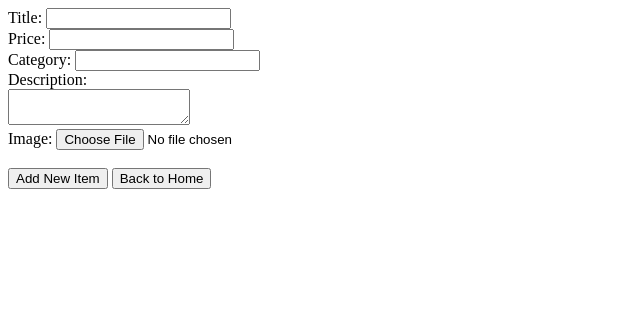
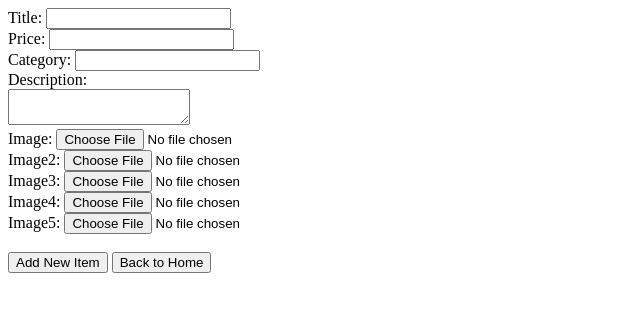
Before and after one commit to paoloreus/ItemsShowCase-DatabaseVersion, a PHP site: page /manageItems/addItems.php in a window 1280 px wide. Shown: the top 312 px of the page, without its empty margins (0-640 px from the left). Run offline with PHP 8.4, Linux system fonts and the light colour scheme; the visitor is signed in with stand-in values (Sample User, id 1).

Commit message:
Add Items upgraded to 5 items

```diff
--- a/databases/productsDB.php
+++ b/databases/productsDB.php
@@ -2,7 +2,7 @@
 
 Class productsDB extends mysqli{
     protected static $instance;
-    public function __construct($host = 'localhost', $username = 'root', $password = 'password', $database = 'items',
+    public function __construct($host = 'localhost', $username = 'root', $password ='', $database = 'items',
                                 $port = '3306', $socket = false)
     {
         mysqli_report(MYSQLI_REPORT_OFF);
--- a/manageItems/addItems.php
+++ b/manageItems/addItems.php
@@ -8,10 +8,34 @@ include __DIR__ . '/items.php';
 $item = new Items();
 
 if(isset($_REQUEST['action']) && $_REQUEST['action'] == 'add'){
-$query = sprintf("INSERT INTO %s (name, description, price, category, image) VALUES ('%s', '%s', '%0.2f', '%s', '%s')",
-Items::$table_name, $_REQUEST['name'], $_REQUEST['description'], $_REQUEST['price'], $_REQUEST['category'], $_REQUEST['image']);
+    $count=0;
+    $count2=1;
+    $imageString='';
+    $imageString2='';
 
-$item->query($query);
+    foreach ($_FILES['image'] as $image){
+        if(!$_FILES['image']['name'][$count]=='') {
+            $imageString .= ", image";
+            if ($count2 > 1) {
+                $imageString .= $count2;
+                $imageString2 .= "', '";
+            }
+            $imageString2 .= $_FILES['image']['name'][$count];
+            $name_file = "../images/" . basename($_FILES['image']['name'][$count]);
+            move_uploaded_file($_FILES['image']['tmp_name'][$count], $name_file);
+            $count2++;
+        }
+        $count++;
+    }
+    if($imageString==''){
+        $imageString = ", image";
+        $imageString2= "default.png";
+    }
+    $query = sprintf("INSERT INTO %s (name, description, price, category$imageString) VALUES ('%s', '%s', '%0.2f', '%s', '%s')",
+        Items::$table_name, $_REQUEST['name'], $_REQUEST['description'], $_REQUEST['price'], $_REQUEST['category'],$imageString2);
+
+    $item->query($query);
+
 header('Location: ../public/indexAdmin.php');
 
 }
@@ -30,7 +54,11 @@ header('Location: ../public/indexAdmin.php');
     Price: <input type="text" name="price"><br>
     Category: <input type="text" name="category"><br>
     Description: <br><textarea name="description"></textarea> <br>
-    Image: <input type="file" name="image"><br><br>
+    Image: <input type="file" name="image[]"><br>
+    Image2: <input type="file" name="image[]"><br>
+    Image3: <input type="file" name="image[]"><br>
+    Image4: <input type="file" name="image[]"><br>
+    Image5: <input type="file" name="image[]"><br><br>
     <input type="submit" value="Add New Item">
     <button type="submit" formaction="../public/indexAdmin.php">Back to Home</button>
 </form>
--- a/manageItems/items.php
+++ b/manageItems/items.php
@@ -9,7 +9,11 @@ class Items extends productsDB{
         'description' => '',
         'price' => 0,
         'category' => '',
-        'image' => ''
+        'image' => '',
+        'image2' => '',
+        'image3' => '',
+        'image4' => '',
+        'image5' => ''
     );
 
     public function getAll(){
```
